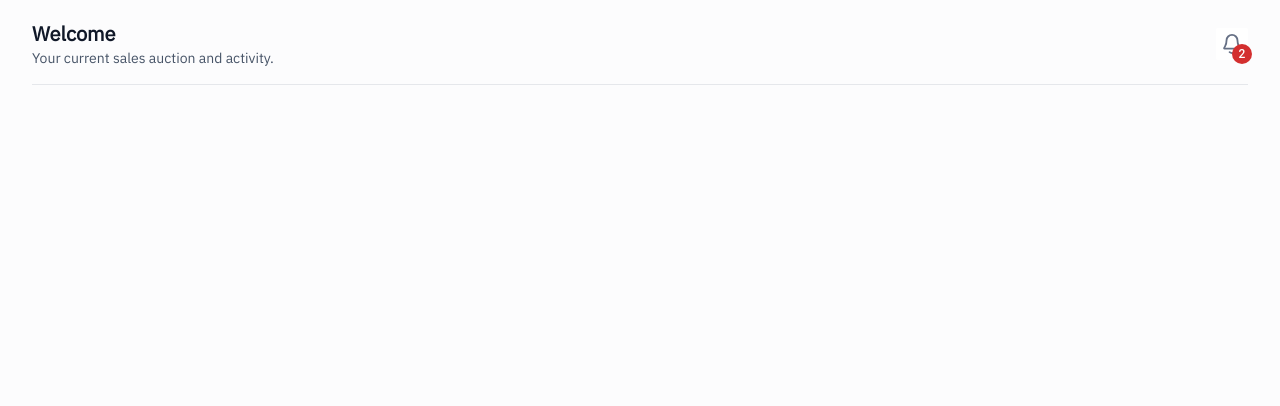
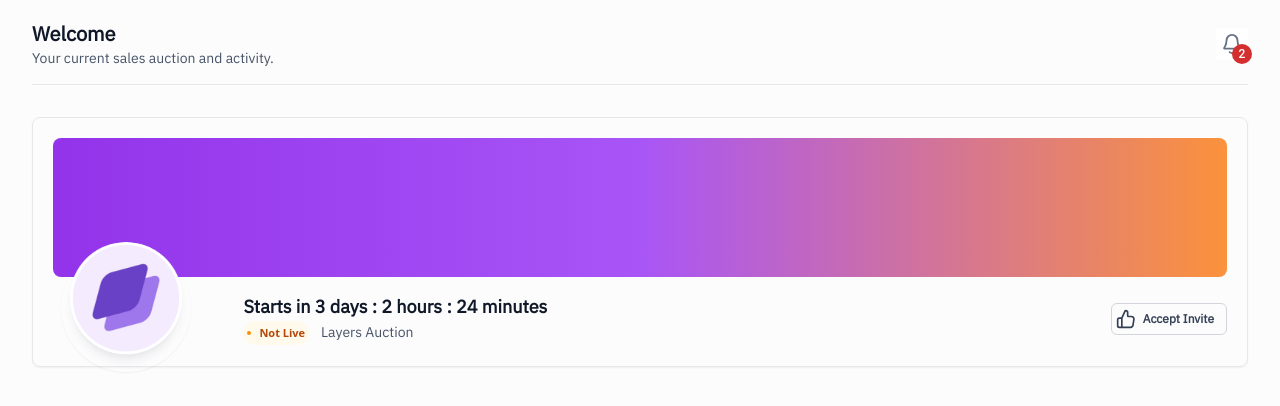
Before and after one commit to MobolajiRichard/rayda_test, a React (Vite) app: page / in a window 1280 px wide. Shown: the top 406 px of the page. Built offline with nearby package versions, Linux system fonts and the light colour scheme.

Commit message:
Auction component created

```diff
--- a/src/App.tsx
+++ b/src/App.tsx
@@ -1,10 +1,12 @@
 import Header from "./components/Header"
+import Auction from "./components/Auction"
 
 function App() {
 
   return (
     <div className="min-h-screen flex flex-col items-center pt-5 px-8 bg-[#FCFCFD]">
       <Header/>
+      <Auction/>
     </div>
   )
 }
--- /dev/null
+++ b/src/components/Auction.tsx
@@ -0,0 +1,55 @@
+import layers from "../assets/Layers.png";
+
+const Auction = () => {
+  return (
+    <div className="mt-8 h-[250px] w-full border border-gray-200 rounded-lg shadow-sm p-2 md:p-5 relative">
+      <div className="h-2/3 bg-gradient-to-r from-purple-600 via-purple-500 to-orange-400 rounded-lg relative"></div>
+      <div className="flex flex-col md:flex-row justify-between mt-1 md:mt-4 items-center">
+        <div className="flex h-full w-full">
+          <img
+            alt="layer"
+            src={layers}
+            className=" h-[130px] w-[130px] shadow-sm rounded-full absolute top-[15%] left-[30%] md:top-[50%] md:ml-7 md:left-0"
+          />
+          <div className="md:ml-[18%] flex flex-col items-center md:items-start w-full">
+            <p className="text-sm md:text-lg font-bold font-plex text-[#101828]">
+              Starts in 3 days : 2 hours : 24 minutes
+            </p>
+            <div className="flex items-center">
+              <div className="flex bg-[#FFFAEB] items-center p-1 rounded-xl">
+                <div className="h-1 w-1 bg-[#F79009] rounded-full mr-2"></div>
+                <p className="text-[#B54708] text-[11px] font-semibold">
+                  Not Live
+                </p>
+              </div>
+              <p className="text-[#475467] text-[14px] ml-3 font-plex">
+                Layers Auction
+              </p>
+            </div>
+          </div>
+        </div>
+
+        <div className="flex border border-gray-300 items-center w-[8em] h-8 p-1 rounded-md">
+          <svg
+            width="19"
+            height="20"
+            viewBox="0 0 19 20"
+            fill="none"
+            xmlns="http://www.w3.org/2000/svg"
+          >
+            <path
+              d="M5.83332 18.3333V9.16666M1.66666 10.8333V16.6667C1.66666 17.5871 2.41285 18.3333 3.33332 18.3333H14.5219C15.7558 18.3333 16.8052 17.433 16.9928 16.2135L17.8902 10.3801C18.1232 8.86574 16.9515 7.49999 15.4193 7.49999H12.5C12.0398 7.49999 11.6667 7.12689 11.6667 6.66666V3.72152C11.6667 2.58665 10.7467 1.66666 9.61179 1.66666C9.3411 1.66666 9.09581 1.82607 8.98587 2.07343L6.05327 8.67177C5.91952 8.97271 5.62109 9.16666 5.29176 9.16666H3.33332C2.41285 9.16666 1.66666 9.91285 1.66666 10.8333Z"
+              stroke="#344054"
+              stroke-width="1.66667"
+              stroke-linecap="round"
+              stroke-linejoin="round"
+            />
+          </svg>
+          <p className="text-[12px] font-bold ml-2 font-plex text-[#344054]">Accept Invite</p>
+        </div>
+      </div>
+    </div>
+  );
+};
+
+export default Auction;
```
Also changed, not shown: src/assets/Layers.png (added).
